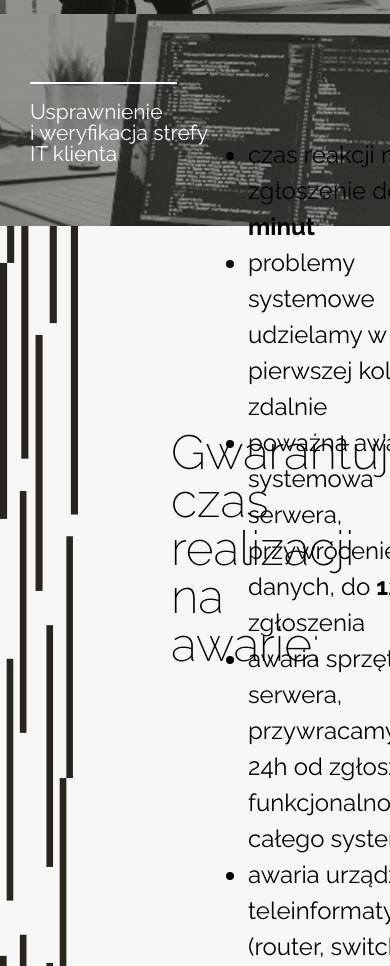
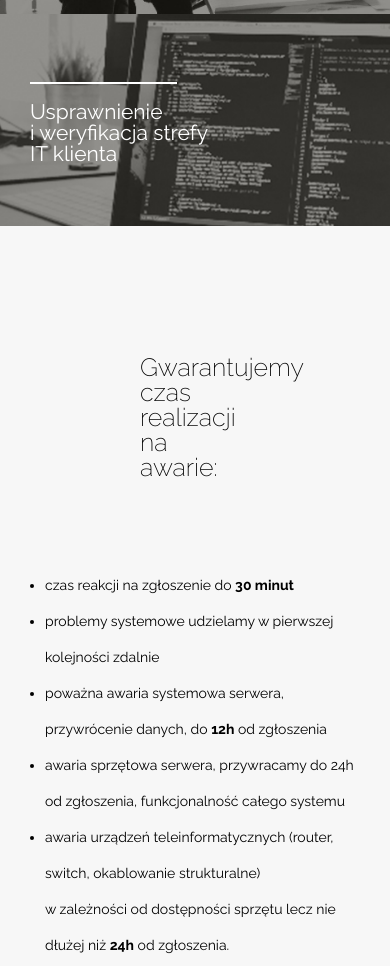
Before and after one commit to KruszynaPaulina/OT2S_psd_to_html, a website: page outsourcing.html in a window 390 px wide. Shown: the part 1060-2026 px from the top of the page. Drawn offline with nearby package versions, Linux system fonts and the light colour scheme.

Commit message:
Add Rwd for failures

```diff
--- a/sass/_outsourcing.scss
+++ b/sass/_outsourcing.scss
@@ -161,12 +161,14 @@
 
 .failures__cell--one {
 	width: 33.33%;
+	min-width: 470px;
 }
 
 .failures__cell--two {
 	width: 66.66%;
 	display: flex;
 	align-items: center;
+	padding: 30px 30px 30px 0;
 }
 
 .failures__title {
@@ -175,6 +177,7 @@
 	font-weight: 200;
 	margin-left: 171px;
 	max-width: 425px;
+	width: 33.33%;
 	margin-top: 202px;
 }
 
--- a/sass/_rwd.scss
+++ b/sass/_rwd.scss
@@ -127,6 +127,12 @@
     	font-size: 14px;
 	}
 
+	/* Check */
+
+	.check {
+		padding: 0 120px;
+	}
+
 }
 
 /* Large devices (desktops, 992px and less than 1200px) */
@@ -196,6 +202,20 @@
 
 	.acordion__article, .acordion__item {
     	font-size: 12px;
+	}
+
+	/* failures */
+
+	.failures {
+    	background-image: none;
+	}
+
+	.failures__title {
+    	margin-left: 30px;
+	}
+
+	.failures__cell--one {
+    	min-width: 250px;
 	}
 
 
@@ -451,6 +471,30 @@
     	right: 40px;
     }
 
+    /* failures */
+
+    .failures {
+    	flex-wrap: wrap;
+    	min-height: 740px;
+    }
+
+    .failures__cell--one {
+		width: 100%;
+		display: flex;
+		justify-content: center;
+		align-items: center;
+		padding-top: 100px;
+    }
+
+    .failures__cell--two {
+    	width: 100%;
+    	padding-bottom: 100px;
+    }
+
+    .failures__title {
+    	margin: 0;
+    }
+
 /* Focus */
 
 }
@@ -529,6 +573,20 @@
 
 	.kinds__subtitle {
     	font-size: 21px;
+	}
+
+	/* failures */
+
+	.failures__title {
+    	font-size: 45px;
+	}
+
+	.failures__item {
+    	font-size: 22px;
+	}
+
+	.failures__list {
+    	margin-left: 80px;
 	}
 
 }
@@ -651,6 +709,24 @@
     	right: 20px;
 	}
 
+	/* failures */
+
+	.failures {
+		max-height: 500px;
+	}
+
+	.failures__title {
+    	font-size: 35px;
+	}
+
+	.failures__item {
+	    font-size: 18px;
+	}
+
+	.failures__cell--one {
+		padding: 100px 30px 0 30px;
+	}
+
 
 }
 
@@ -668,6 +744,16 @@
 
 	.acordion__article, .acordion__item {
     	font-size: 10px;
+	}
+
+	/* failures */
+
+	.failures__title {
+    	font-size: 30px;
+	}
+
+	.failures__item {
+    	font-size: 16px;
 	}
 }
 
@@ -837,4 +923,22 @@
 	.acordion__article, .acordion__item {
     	line-height: 14px;
 	}
+
+	/* failures */
+
+	.failures__title {
+	    font-size: 25px;
+	}
+
+	.failures__item {
+    	font-size: 14px;
+	}
+
+	.failures {
+    	max-height: 974px;
+	}
+
+	.failures__list {
+    	margin-left: 45px;
+	}
 }
```
Also changed, not shown: css/style.css.
